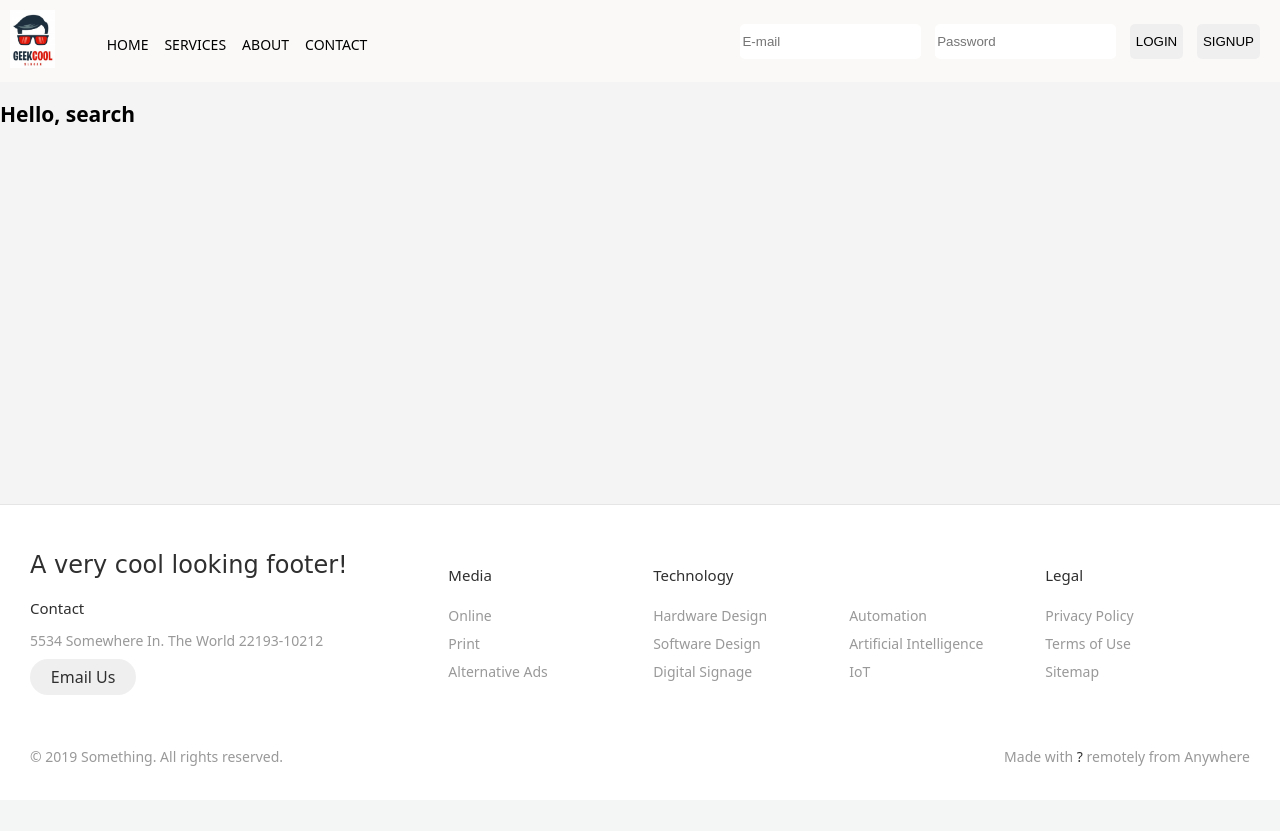
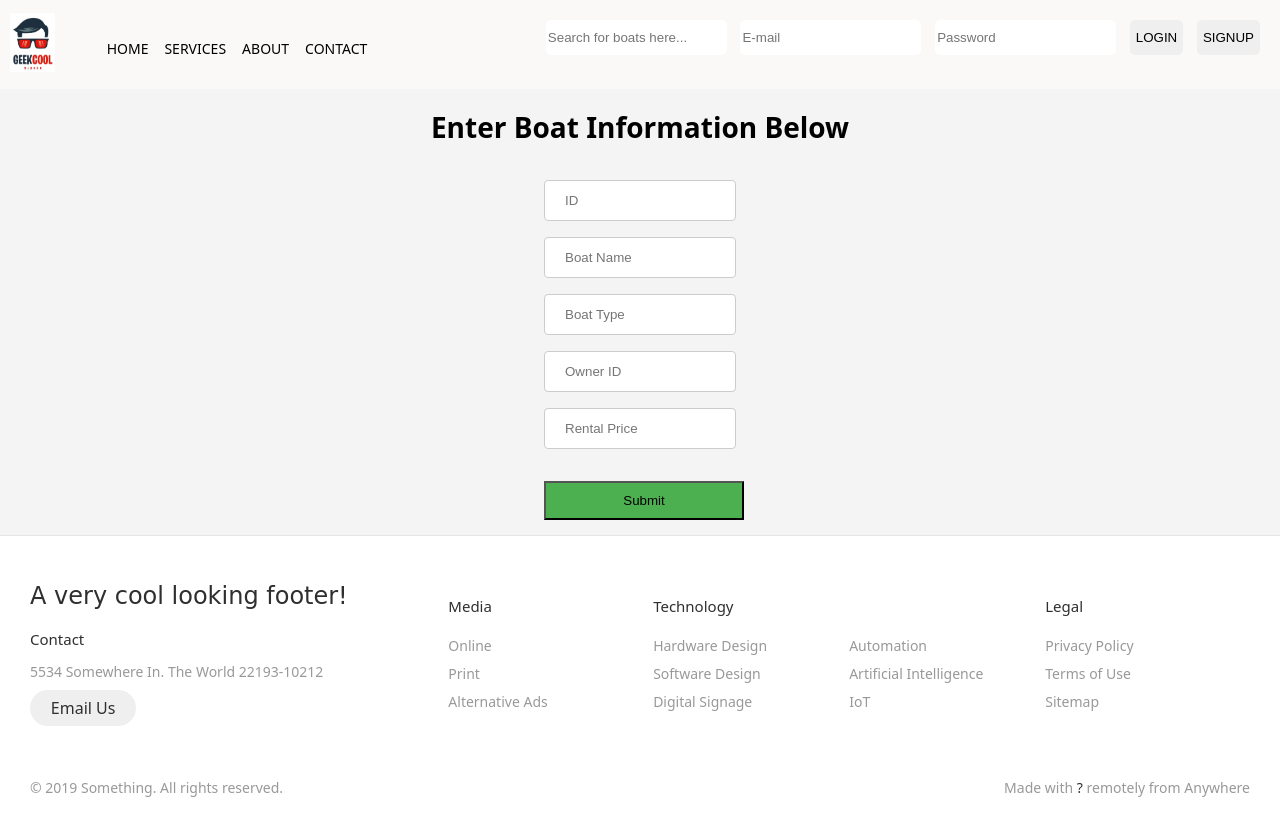
Before and after one commit to SHEEPDOG0351/flask_weekly_assignment1, a Flask app: page /search in a window 1280 px wide. Before the commit the page ends 766 px from the top, so only its background shows below. Run offline with Flask 3, Linux system fonts and the light colour scheme.

Commit message:
working on search page

```diff
--- a/main.py
+++ b/main.py
@@ -29,6 +29,9 @@ def createBoat():
     except:
         return render_template('boat_creation.html', error = 'failed', success = None)
 
+@app.route('/search')
+def search():
+    return render_template('search.html')
 
 @app.route('/<name>')
 def greetings(name):
--- a/templates/base.html
+++ b/templates/base.html
@@ -21,6 +21,7 @@
 
         <div class="formSection barItem">
           <form class="barItem" action="" method="post">
+            <input type="text" name="search" id="search_bar" placeholder="Search for boats here...">
             <input type="text" name="uid" value="" placeholder="E-mail" required>
             <input type="password" name="pass" value="" placeholder="Password" required>
             <input type="submit" name="loginButton" value="LOGIN">
--- /dev/null
+++ b/templates/search.html
@@ -0,0 +1,66 @@
+<style>
+    .body {
+        text-align: center;
+        display: flex;
+        flex-direction: column;
+        align-items: center;
+    }
+
+    .div_form {
+        width: 15%;
+    }
+
+    form {
+        display: flex;
+        flex-direction: column;
+        align-items: center;
+    }
+
+    .boat-form input {
+        width: 100%;
+        padding: 12px 20px;
+        margin: 8px 0;
+        display: inline-block;
+        border: 1px solid #ccc;
+        border-radius: 4px;
+        box-sizing: border-box;
+    }
+
+    #top {
+        margin-top: 15px;
+    }
+
+    .submit_button {
+        background-color: #4CAF50;
+        text-align: center;
+        padding: 10px 5px;
+        justify-content: center;
+        margin-top: 10px;
+        margin-bottom: 15px;
+        width: 200px;
+    }
+
+    .submit_button:hover {
+        transition: 0.2s ease-in;
+        background-color: white;
+        color: black;
+    }
+</style>
+
+{% extends "base.html" %}
+{% block body %}
+    <div class="body">
+        <h1>Enter Boat Information Below</h1>
+
+        <div class="div_form">
+            <form action="" class="boat-form">
+                <input type="text" placeholder="ID" id="top">
+                <input type="text" placeholder="Boat Name">
+                <input type="text" placeholder="Boat Type">
+                <input type="text" placeholder="Owner ID">
+                <input type="text" placeholder="Rental Price">
+            </form>
+            <button class="submit_button">Submit</button>
+        </div>
+    </div>
+{% endblock %}
```
